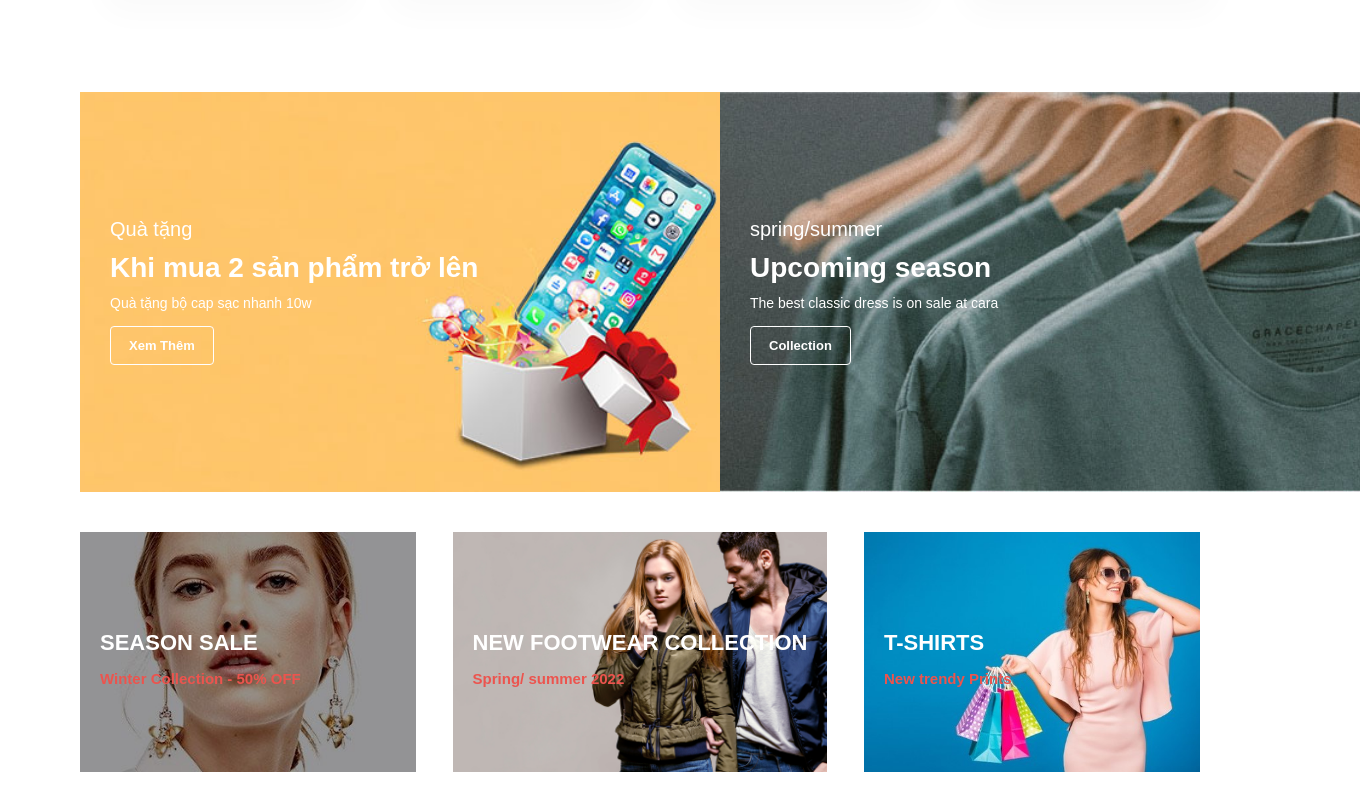
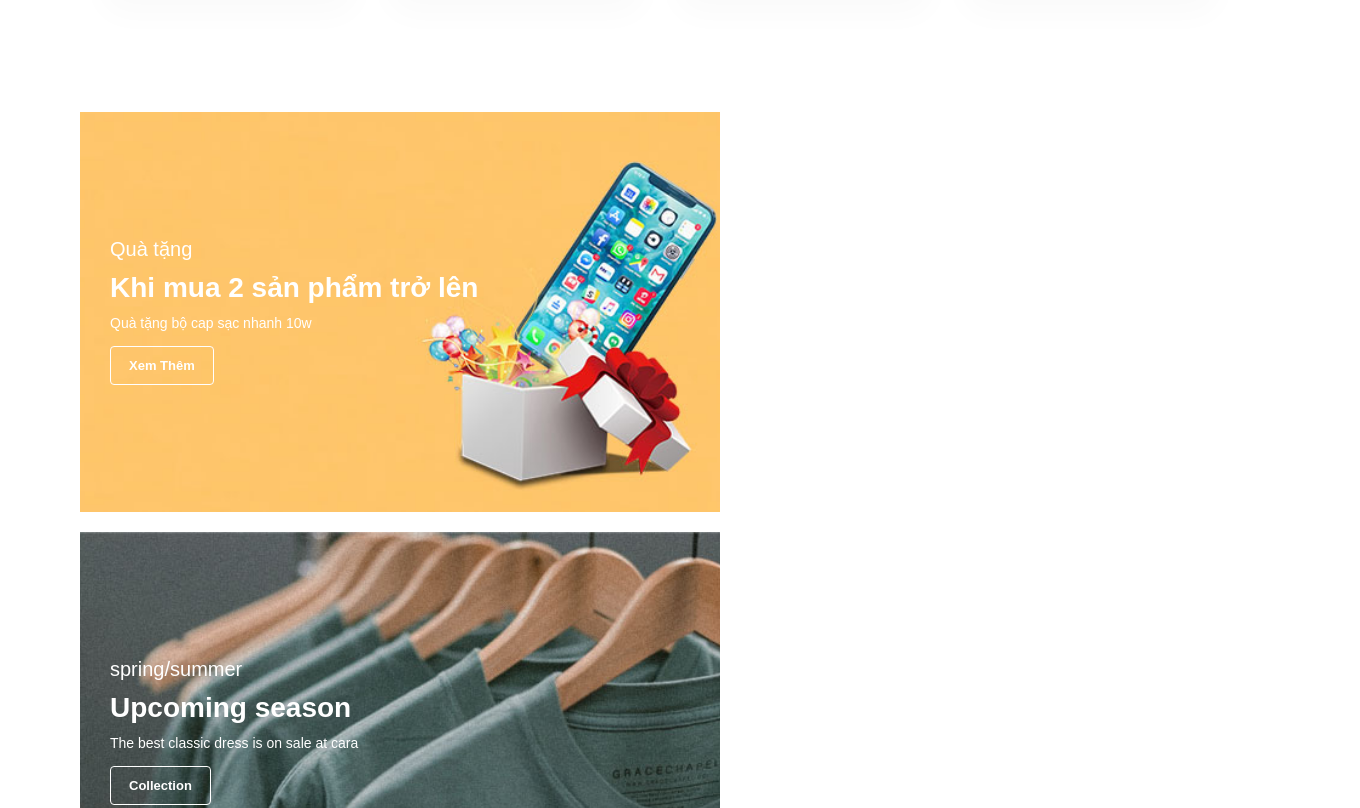
Before and after one commit to ChuDung2k3/shopWeb.github.io, a plain HTML site: page index.html in a window 1280 px wide. Shown: the part 3498-4306 px from the top of the page, 1360 px wide, since content can reach past the window. Drawn offline with Linux system fonts and the light colour scheme.

Commit message:
fix flex wrap

```diff
--- a/style.css
+++ b/style.css
@@ -304,8 +304,7 @@ body {
     display: flex;
 
     justify-content: space-between;
-    /* flex-wrap: wrap; */
-    ma
+    flex-wrap: wrap;
 }
 #sm-banner .banner-box{
     display: flex;
@@ -318,6 +317,7 @@ body {
     background-size: cover;
     background-position: center;
     padding: 30px;
+    margin-top:20px;
 }
 #sm-banner .banner-box2{
     background-image: url('./img/banner/b10.jpg');
```
